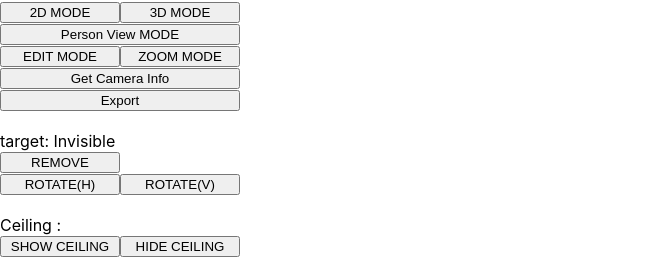
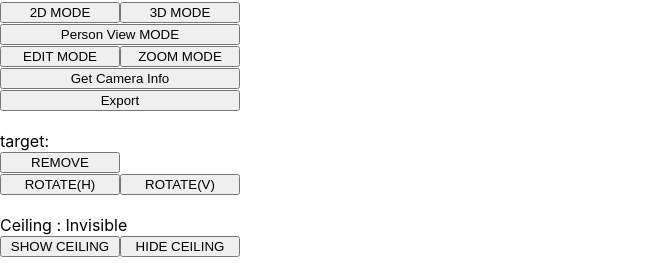
Before and after one commit to SketchHome/3d_editor_v3, a React (Create React App) app: page / in a window 1280 px wide. Shown: the part 419-697 px from the top of the page, without its empty margins (0-658 px from the left). Built offline with nearby package versions, Linux system fonts and the light colour scheme.

Commit message:
fix message

```diff
--- a/src/components/Detailer/Detailer.js
+++ b/src/components/Detailer/Detailer.js
@@ -21,7 +21,7 @@ const Detailer = () => {
             </div>
             <br />
             <div>
-                <div>target: <span id="target_name">Invisible</span></div>
+                <div>target: <span id="target_name"></span></div>
                 <button id="REMOVE_btn" style={{ width: "120px" }}>REMOVE</button>
                 <br />
                 <button id="ROTATE_H_btn" style={{ width: "120px" }}>ROTATE(H)</button>
@@ -29,7 +29,7 @@ const Detailer = () => {
             </div>
             <br />
             <div>
-                <div>Ceiling : <span id="ceiling_visibility"></span></div>
+                <div>Ceiling : <span id="ceiling_visibility">Invisible</span></div>
                 <button id="show_ceiling" style={{ width: "120px" }}>SHOW CEILING</button>
                 <button id="hide_ceiling" style={{ width: "120px" }}>HIDE CEILING</button>
             </div>
```
